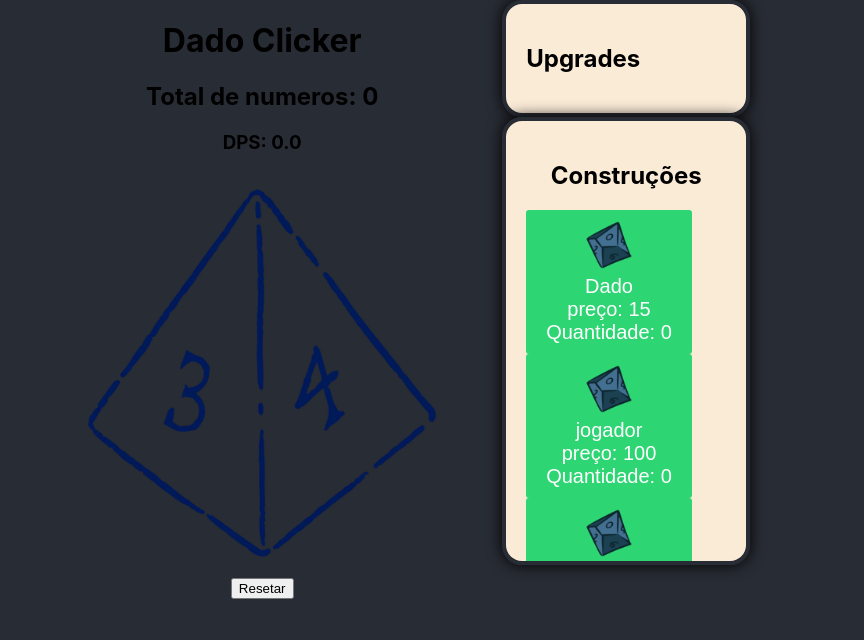
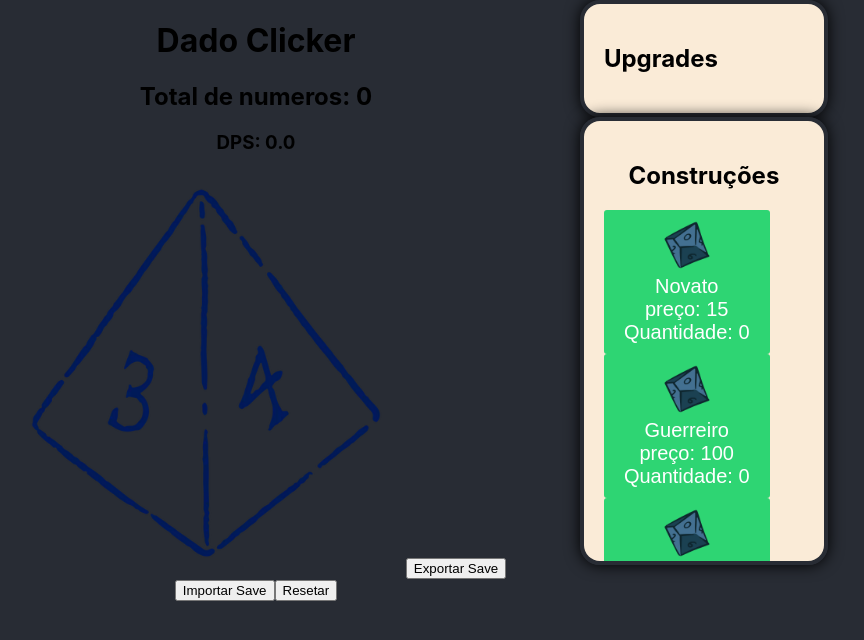
Before and after one commit to Sollarium22/Dados-base, a React (Create React App) app: page / in a window 1280 px wide. Shown: the top 640 px of the page, without its empty margins (240-1104 px from the left). Built offline with nearby package versions, Linux system fonts and the light colour scheme.

Commit message:
Nomes trocados/export Save
Save completo de export e import com criptografia e nomes trocados.

```diff
--- a/src/App.js
+++ b/src/App.js
@@ -7,30 +7,31 @@ import { motion, useAnimation} from 'framer-motion';
 
 
 function App() {
-  const b_dado = 0.5;
-  const b_jogador = 1;
-  const b_mesa = 1;
-  const b_mestre = 5;
+  const b_novato = 0.5;
+  const b_guerreiro = 1;
+  const b_arqueiro = 2;
+  const b_mago = 5;
+  const b_druida = 10;
 
   const [contagem, setContagem] = useState(0); // total de dados
   const [DPS, setDps] = useState(0); // total de Dados por segundo Dps
   const [click, setClick] = useState(1); // clic
   const [preco, setPreco] = useState(15);// preco
   const [construcoes, setConstrucoes] = useState([ //CONSTRUCOES
-  {nome: "Dado", preco: 15, dps: b_dado,  quantidade: 0, icone: dodo},
-  {nome: "jogador", preco: 100,dps: b_jogador,  quantidade: 0, icone: dodo},
-  {nome: "mesa", preco: 100,dps: b_mesa,  quantidade: 0, icone: dodo},
-  {nome: "mestre", preco: 1000,dps: b_mestre,  quantidade: 0, icone: dodo}
+  {nome: "Novato", preco: 15, dps: b_novato,  quantidade: 0, icone: dodo},
+  {nome: "Guerreiro", preco: 100,dps: b_guerreiro,  quantidade: 0, icone: dodo},
+  {nome: "Arqueiro", preco: 1000,dps: b_arqueiro,  quantidade: 0, icone: dodo},
+  {nome: "Mago", preco: 2000,dps: b_mago,  quantidade: 0, icone: dodo},
+  {nome: "Druida", preco: 5000,dps: b_druida,  quantidade: 0, icone: dodo},
   ]);
 
+    //lista de upgrades
+    const [upgrade, setUpgrade] = useState([
+    {nome: "Afiação" , preco:"10" , efeito:"duplicarClick" , comprado: false , id: "click1"},
+    {nome: "Mochila de Equipamentos" , preco:"10" , efeito:"duplicarDado" , comprado: false , id: "dados1"},
+    {nome: "Espada Nova", preco:"10" , efeito:"duplicarDado" , comprado: false, id: "dados2"}
+    ])
 
-  //lista de upgrades
-  const [upgrade, setUpgrade] = useState([
-    {nome: "Resina" , preco:"10" , efeito:"duplicarClick" , comprado: false , id: "click1"},
-    {nome: "Dados metalicos" , preco:"10" , efeito:"duplicarDado" , comprado: false , id: "dados1"},
-    {nome: "Dados Cromados", preco:"10" , efeito:"duplicarDado" , comprado: false, id: "dados2"}
-
-  ])
 
 
   //os numeros que surgem do cookie
@@ -65,7 +66,7 @@ function App() {
       };
       localStorage.setItem("QuickSave", JSON.stringify(saveData));
       console.log(saveData);
-    }, 5000);
+    }, 60000);
     return () => clearInterval(autoSave);
   }, []);
 
@@ -80,13 +81,50 @@ function App() {
       setClick(dadosS.click ?? []);
       setConstrucoes(dadosS.construcoes ?? []);
       setUpgrade(dadosS.upgrade ?? []);
+    }
+  }, [])
 
+  function exportarSave(){
+    const saveData = {
+      contagem: contagemRef.current,
+        click: clickRef.current,
+        construcoes: construcoesRef.current,
+        upgrade: upgradeRef.current,
+    }
+    const saveTexto = JSON.stringify(saveData);
+
+    const saveEncriptado = encodeURIComponent(saveTexto)
+
+    navigator.clipboard.writeText(saveEncriptado).catch(() => {});
+
+    alert("Salvamento copiado");
+  }
+
+  function importarSave(){
+    const inputImportar = prompt("Coloque o save Abaixo:");
+
+    const decodeSave = decodeURIComponent(inputImportar);
+
+    try{
+      const dadosS = JSON.parse(decodeSave);
+
+      setContagem(dadosS.contagem ?? 0);
+      setClick(dadosS.click ?? []);
+      setConstrucoes(dadosS.construcoes ?? []);
+      setUpgrade(dadosS.upgrade ?? []);
+
+    } catch {
+      alert("Erro ao carregar o save");
     }
 
-  }, [])
+
+  }
+
+  // =====================================EFEITO DE UPGRADES==========================================
 
 
-  // =====================================EFEITO DE UPGRADES==========================================
+
+
     useEffect(() => {
 
       //Multiplicadores comparar quantos tem
@@ -95,14 +133,14 @@ function App() {
 
       // calculo de multiplicador
       const novoClick = 1 * (2 ** multiplicador);
-      const novoDado = b_dado * (2 ** mult_dado);
+      const novoDado = b_novato * (2 ** mult_dado);
       setClick(novoClick);
 
 
 
       setConstrucoes((anterior) =>
         anterior.map((c) => {
-          if(c.nome === "Dado"){
+          if(c.nome === "Novato"){
           return { ...c, dps: novoDado}
           }
           return c;
@@ -161,7 +199,7 @@ function comprarUpgrade(indice) {
     });
   };
   //================================== BASE DE UPGRADES ==================
-    const contagemDado = construcoes.find((c) => c.nome === "Dado")?.quantidade || 0;
+    const contagemDado = construcoes.find((c) => c.nome === "Novato")?.quantidade || 0;
     //APARECER UPRGADES
     const upgradeDisponiveis = upgrade.
     map((u, i) => ({ ...u, indiceOriginal: i }))
@@ -250,6 +288,13 @@ function comprarUpgrade(indice) {
             </motion.div>
           ))}
 
+          <button onClick={exportarSave}>
+            Exportar Save
+          </button>
+
+          <button onClick={importarSave}>
+            Importar Save
+          </button>
 
 
            <button onClick={() => {
```
